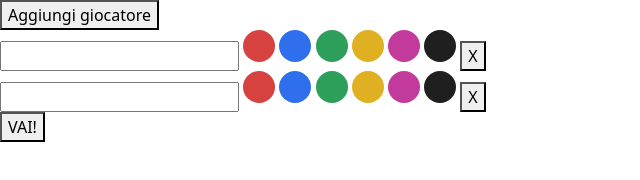
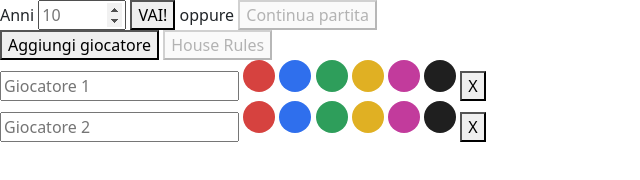
Before and after one commit to Insane96/GameOfLife-LifePod, a website with bundled scripts: page index.html in a window 1280 px wide. Shown: the whole page, without its empty margins (0-640 px from the left). Built offline with nearby package versions, Linux system fonts and the light colour scheme.

Commit message:
Working color picker!

```diff
--- a/index.html
+++ b/index.html
@@ -9,11 +9,16 @@
 <body>
   <div id="app">
     <div id="start-screen">
-      <button id="add-player">Aggiungi giocatore</button>
+      <label>
+        Anni <input id="input-years" type="number" min="1" max="99" placeholder="10">
+      </label>
+      <button id="btn-start">VAI!</button> oppure <button id="btn-continue" disabled>Continua partita</button>
+      <br/>
+      <button id="btn-add-player">Aggiungi giocatore</button>
+      <button id="btn-house-rules" disabled>House Rules</button>
       <div id="players-list">
 
       </div>
-      <button id="start-button">VAI!</button>
     </div>
     <div id="play-screen">
 
@@ -21,12 +26,12 @@
   </div>
 
   <div id="color-picker-template" style="display: none">
-    <div class="red circle"></div>
-    <div class="blue circle"></div>
-    <div class="green circle"></div>
-    <div class="yellow circle"></div>
-    <div class="magenta circle"></div>
-    <div class="black circle"></div>
+    <input type="radio" name="player-color-x" class="red color-picker-circle" id="red-color-picker-x" data-color="Red" aria-label="Rosso">
+    <input type="radio" name="player-color-x" class="blue color-picker-circle" id="blue-color-picker-x" data-color="Blue" aria-label="Blu">
+    <input type="radio" name="player-color-x" class="green color-picker-circle" id="green-color-picker-x" data-color="Green" aria-label="Verde">
+    <input type="radio" name="player-color-x" class="yellow color-picker-circle" id="yellow-color-picker-x" data-color="Yellow" aria-label="Giallo">
+    <input type="radio" name="player-color-x" class="magenta color-picker-circle" id="magenta-color-picker-x" data-color="Magenta" aria-label="Magenta">
+    <input type="radio" name="player-color-x" class="black color-picker-circle" id="black-color-picker-x" data-color="Black" aria-label="Nero">
   </div>
 
   <script src="node_modules/bootstrap/dist/js/bootstrap.bundle.min.js"></script>
--- a/src/PlayerColor.ts
+++ b/src/PlayerColor.ts
@@ -6,3 +6,5 @@ export enum PlayerColor {
     Magenta,
     Black
 }
+
+export const ALL_PLAYER_COLORS: PlayerColor[] = [PlayerColor.Red, PlayerColor.Blue, PlayerColor.Green, PlayerColor.Yellow, PlayerColor.Magenta, PlayerColor.Black];
--- a/src/scss/main.scss
+++ b/src/scss/main.scss
@@ -8,12 +8,29 @@
   $primary: #2f6fed
 );
 
-.circle {
+.color-picker-circle {
+  appearance: none;
   display: inline-block;
   width: 2rem;
   height: 2rem;
+  margin: 0;
+  border: 4px solid transparent;
   border-radius: 50%;
   cursor: pointer;
+
+  &:checked {
+    border-color: #89532a;
+  }
+
+  &:disabled {
+    opacity: 0.25;
+    cursor: not-allowed;
+  }
+
+  &:focus-visible {
+    outline: 2px solid var(--bs-primary);
+    outline-offset: 2px;
+  }
 }
 
 .red { background-color: #d6423f; }
--- a/src/ui/DOMPlayer.ts
+++ b/src/ui/DOMPlayer.ts
@@ -1,42 +1,62 @@
 import {PlayerColor} from "../PlayerColor.js";
-import {MainUI} from "./MainUI.js";
 
 export class DOMPlayer {
     public id: number;
     public name: string = "";
     public color: PlayerColor | null = null;
 
+    private _domElement: HTMLElement | null = null;
+
     constructor(id: number) {
         this.id = id;
     }
 
-    public getDomElement(): HTMLElement {
+    public get domElement(): HTMLElement | null {
+        return this._domElement;
+    }
+
+    public createDOMElement(updateColorGrid: () => void, onTryRemove: (id: number) => boolean): HTMLElement {
         let div = document.createElement("div");
-        div.id = "player" + this.id;
+        div.id = "player-" + this.id;
 
         let textBox = document.createElement("input");
-        textBox.id = `txtPlayer${this.id}Name`;
+        textBox.id = `txt-player-${this.id}-name`;
         textBox.type = "text";
+        textBox.placeholder = "Giocatore " + (this.id + 1);
+        textBox.ariaLabel = "Nome giocatore " + (this.id + 1);
         div.appendChild(textBox);
 
         let colorPicker = document.getElementById("color-picker-template")?.cloneNode(true) as HTMLElement;
-        colorPicker.id = "colorPicker" + this.id;
+        colorPicker.id = "player-color-picker-" + this.id;
+        colorPicker.classList.remove("color-picker-template");
+        colorPicker.classList.add("color-picker");
         colorPicker.style.display = "initial";
+        colorPicker.querySelectorAll<HTMLInputElement>(".color-picker-circle").forEach((circle: HTMLInputElement) => {
+            circle.name = circle.name.replace("x", String(this.id));
+            circle.id = circle.id.replace("x", String(this.id));
+            circle.addEventListener("click", () => {
+                this.color = PlayerColor[circle.dataset.color as keyof typeof PlayerColor];
+                updateColorGrid();
+            })
+        });
         div.appendChild(colorPicker);
 
         let removePlayer = document.createElement("button");
-        removePlayer.id = "removePlayer" + this.id;
+        removePlayer.id = "btn-remove-player-" + this.id;
         removePlayer.addEventListener("click", () => {
-            if (MainUI.playersCount <= 2) {
+            if (!onTryRemove(this.id)) {
                 alert("Almeno due giocatori sono necessari");
                 return;
             }
             div.remove();
-            MainUI.onRemovePlayer(this.id);
         });
-        removePlayer.innerHTML = "X";
+        removePlayer.textContent = "X";
+        removePlayer.ariaLabel = "Rimuovi giocatore";
         div.appendChild(removePlayer);
 
+        this._domElement = div;
         return div;
     }
+
+
 }
--- a/src/ui/MainUI.ts
+++ b/src/ui/MainUI.ts
@@ -1,9 +1,10 @@
 import {DOMPlayer} from "./DOMPlayer.js";
+import {ALL_PLAYER_COLORS, PlayerColor} from "../PlayerColor.js";
 
 export class MainUI {
     static startScreen = document.getElementById("start-screen");
-    static btnStartGame = document.getElementById("start-button");
-    static btnAddPlayer = document.getElementById("add-player");
+    static btnStartGame = document.getElementById("btn-start");
+    static btnAddPlayer = document.getElementById("btn-add-player");
     static playersList = document.getElementById("players-list");
 
     static domPlayers: (DOMPlayer | null)[] = new Array(6).fill(null);
@@ -32,6 +33,8 @@ export class MainUI {
     }
 
     public static addPlayer() {
+        if (MainUI.playersCount >= 6)
+            throw new Error("Players limit reached");
         let firstAvailableSlot = 0;
         for (let i = 0; i < 6; i++) {
             if (this.domPlayers[i] === null) {
@@ -41,11 +44,41 @@ export class MainUI {
         }
         let player = new DOMPlayer(firstAvailableSlot);
         MainUI.domPlayers[firstAvailableSlot] = player;
-        MainUI.playersList?.appendChild(player.getDomElement());
+        MainUI.playersList?.appendChild(player.createDOMElement(MainUI.updateColorGrid, MainUI.tryRemovePlayer));
+        MainUI.updateColorGrid();
     }
 
-    public static onRemovePlayer(id: number) {
-        this.domPlayers[id] = null;
+    public static tryRemovePlayer(id: number): boolean {
+        if (MainUI.playersCount <= 2)
+            return false;
+        MainUI.domPlayers[id] = null;
+        return true;
+    }
+
+    public static updateColorGrid() {
+        document.querySelectorAll<HTMLInputElement>(`.color-picker-circle`).forEach((circle: HTMLInputElement) => {
+            circle.disabled = false;
+        });
+        for (const color of ALL_PLAYER_COLORS) {
+            let playerWithColor: DOMPlayer | null = null;
+            for (const domPlayer of MainUI.domPlayers) {
+                let checkedCircle = domPlayer?.domElement?.querySelector<HTMLInputElement>(`input[name="player-color-${domPlayer.id}"]:checked`);
+                if (checkedCircle === null || checkedCircle === undefined)
+                    continue;
+                let circleColor = PlayerColor[checkedCircle.dataset.color as keyof typeof PlayerColor];
+                if (circleColor !== color)
+                    continue;
+                playerWithColor = domPlayer;
+                break;
+            }
+            if (playerWithColor === null)
+                continue;
+            document.querySelectorAll<HTMLInputElement>(`.color-picker-circle[data-color="${PlayerColor[color]}"]`).forEach((circle: HTMLInputElement) => {
+                if (playerWithColor !== null && parseInt(circle.id.split("-")[3]) == playerWithColor.id)
+                    return;
+                circle.disabled = true;
+            });
+        }
     }
 }
 
```
Also changed, not shown: CLAUDE.md (+1 -1 lines).
